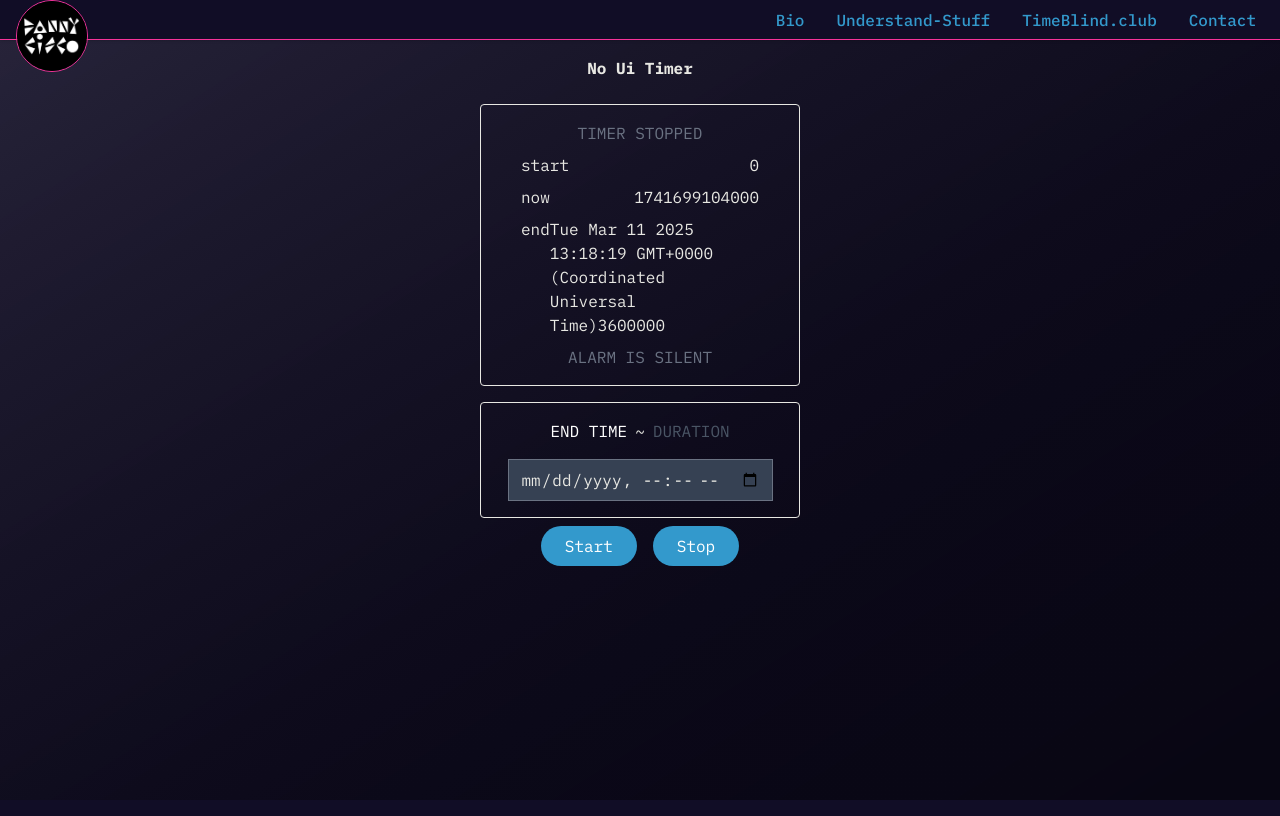
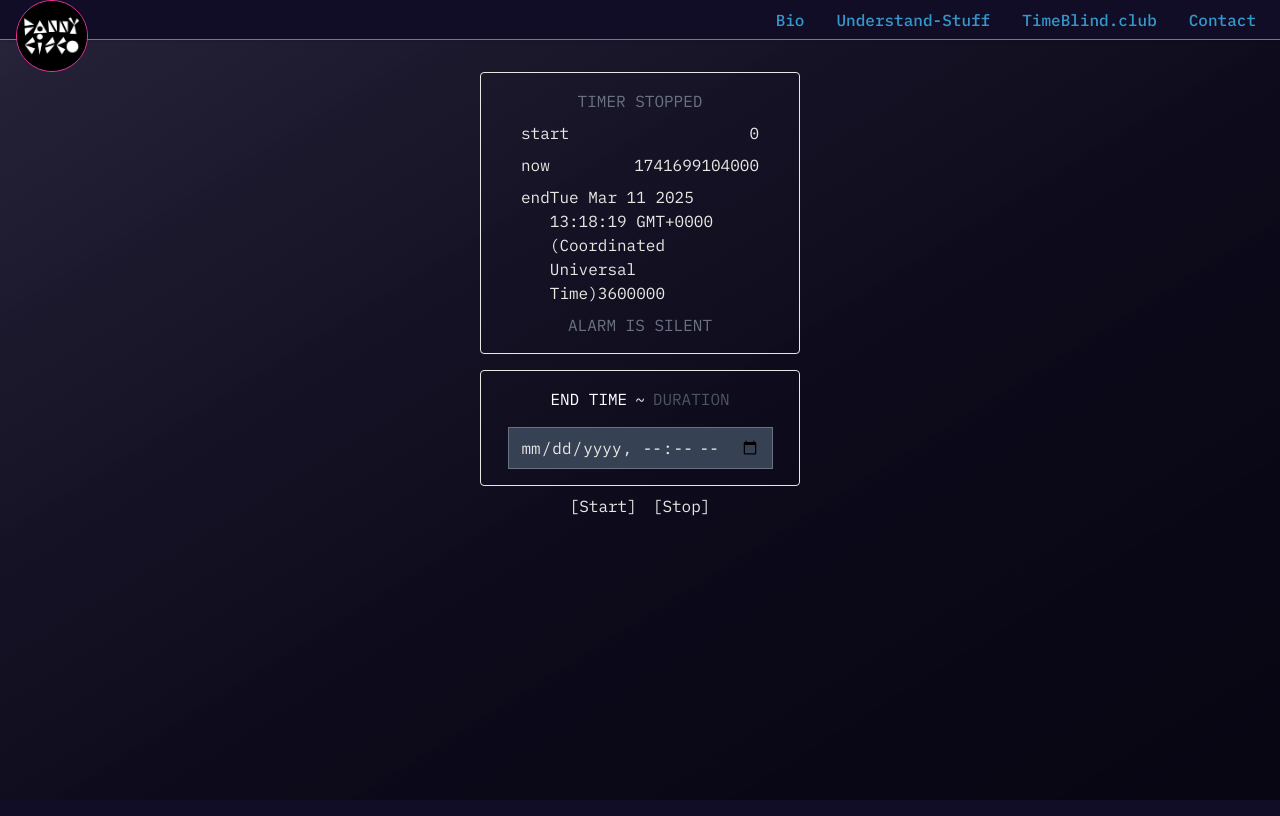
Before and after one commit to Danny-Cisco/danny-cisco, a SvelteKit app: page /time-blind-club/no-ui in a window 1280 px wide. Built offline with nearby package versions, Linux system fonts and the light colour scheme.

Commit message:
final tweaks done

```diff
--- a/src/routes/time-blind-club/no-ui/+page.svelte
+++ b/src/routes/time-blind-club/no-ui/+page.svelte
@@ -77,8 +77,6 @@
 </script>
 
 <div class="mt-4 flex w-full flex-col items-center justify-center">
-	<h1 class="text-center">No Ui Timer</h1>
-
 	<div class="w-xs m-4 flex flex-col items-center gap-2 rounded border p-4 px-10">
 		{#if $isRunning}
 			<p class="text-green-500">TIMER IS RUNNING</p>
@@ -134,7 +132,7 @@
 	</div>
 
 	<div class="flex gap-4 p-2">
-		<button class="btn" on:click={start}>Start</button>
-		<button class="btn" on:click={stop}>Stop</button>
+		<button class="hover:text-green-500" on:click={start}>[Start]</button>
+		<button class="hover:text-red-500" on:click={stop}>[Stop]</button>
 	</div>
 </div>
```
